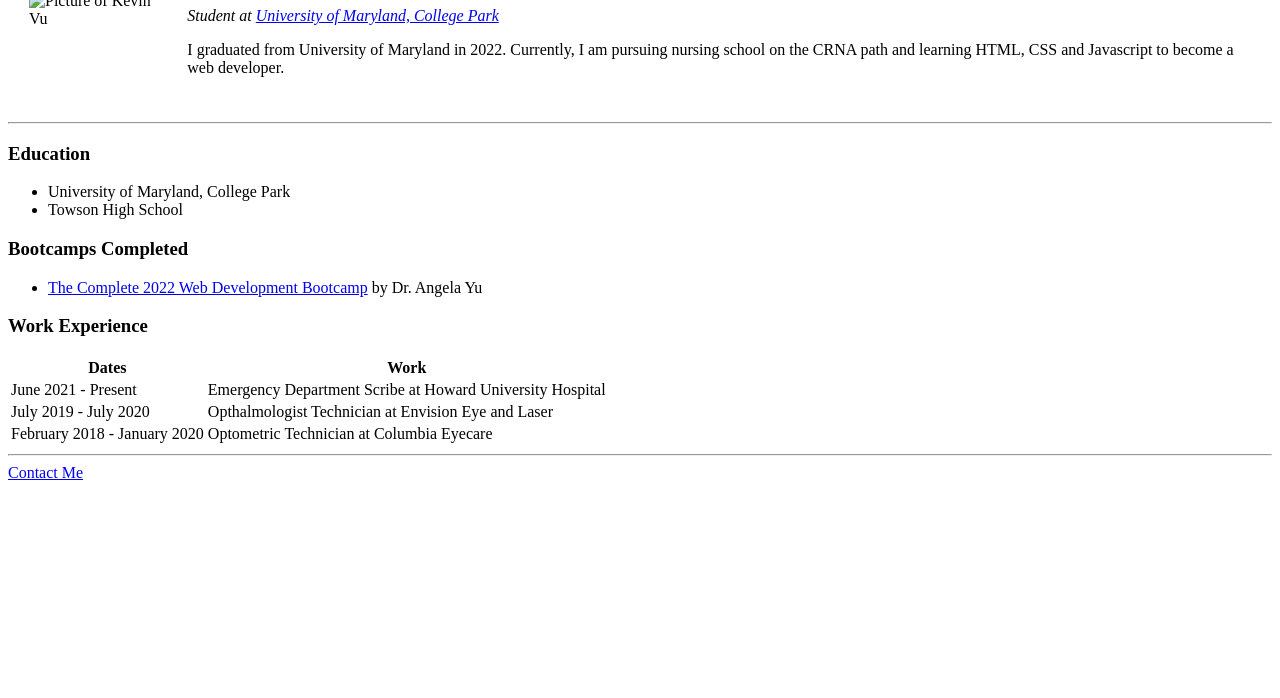
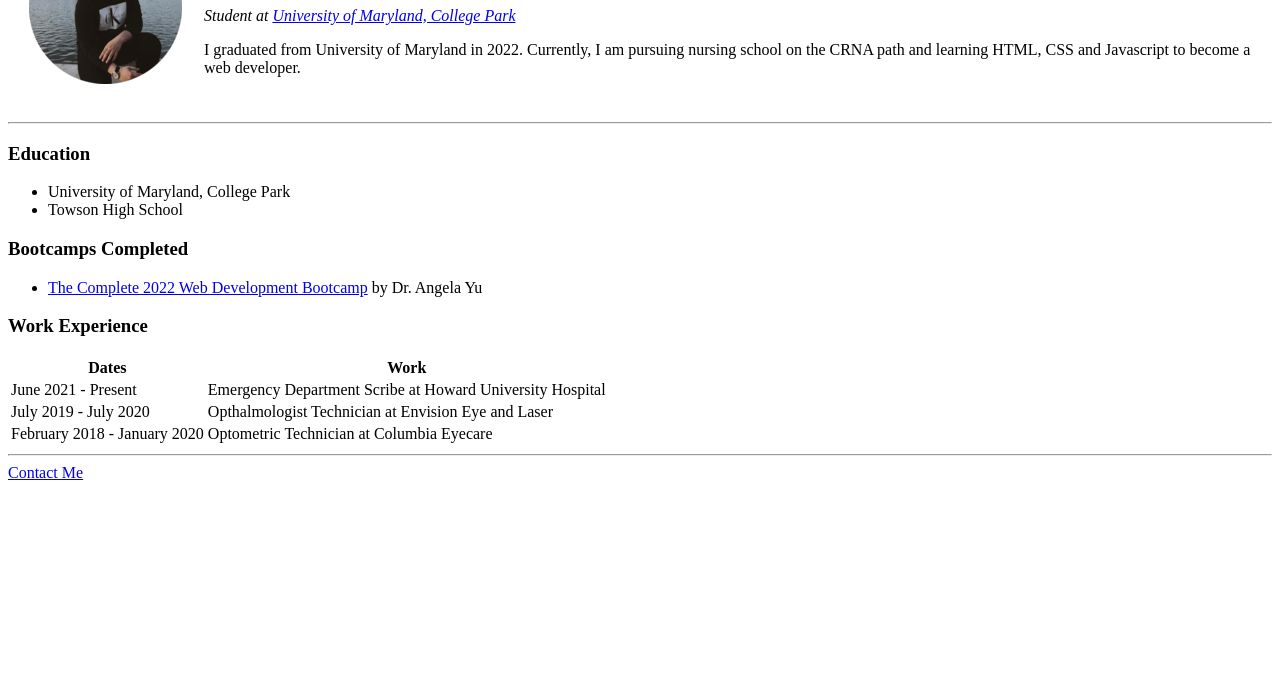
Before and after one commit to kevintvu123/cv, a plain HTML site: page index.html in a window 1280 px wide. Shown: the part 102-800 px from the top of the page. Drawn offline with Linux system fonts and the light colour scheme.

Commit message:
Changed image

```diff
--- a/index.html
+++ b/index.html
@@ -9,7 +9,7 @@
 <body>
   <table cellspacing="20">
     <tr>
-      <td><img src="Images/resizekevin.png" alt="Picture of Kevin Vu"></td>
+      <td><img src="resizekevin.png" alt="Picture of Kevin Vu"></td>
       <td><h1>Kevin Vu</h1>
       <p><em>Student at <a href="http://umd.edu">University of Maryland, College Park</a></em></p>
       <p>I graduated from University of Maryland in 2022. Currently, I am pursuing nursing school on the CRNA path and learning HTML, CSS and Javascript to become a web developer.</p></td>
```
